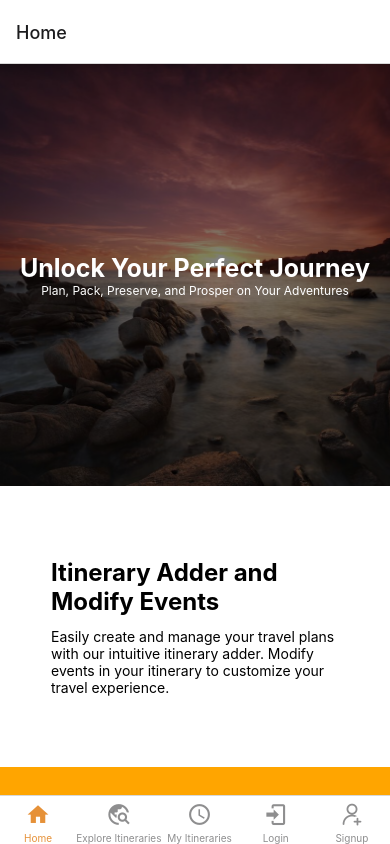
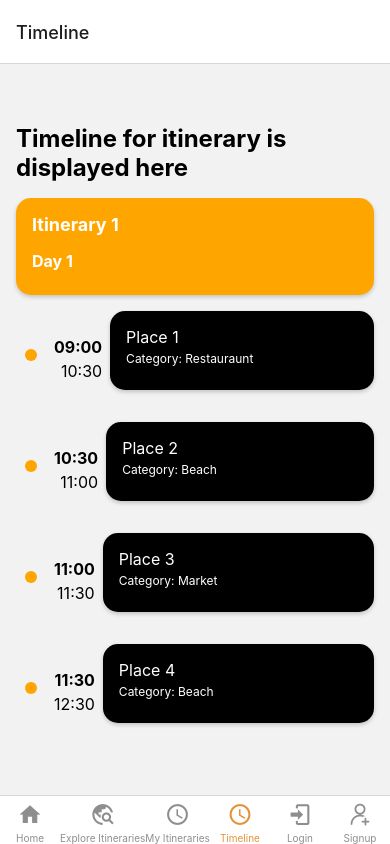
Before and after one commit to TejasAU/FlexiTravelPlannerApp, a React Native app: screen /Timeline in a window 390 px wide. Built offline with nearby package versions, Linux system fonts and the light colour scheme.

Commit message:
added timeline

```diff
--- a/App.js
+++ b/App.js
@@ -8,6 +8,7 @@ import ExploreItineraries from './components/Itineraries/exploreItineraries/Expl
 import Home from './components/home/Home';
 import Signup from './components/login/Signup';
 import Login from './components/login/Login';
+import Timelines from './components/Itineraries/myItineraries/Timelines';
 
 const Tab = createBottomTabNavigator();
 
@@ -50,6 +51,16 @@ function MyTabs() {
         }}
       />
       <Tab.Screen
+        name="Timeline"
+        component={Timelines}
+        options={{
+          tabBarLabel: 'Timeline',
+          tabBarIcon: ({ color, size }) => (
+            <MaterialIcons name="schedule" color={color} size={size} />
+          ),
+        }}
+      />
+      <Tab.Screen
         name="Login"
         component={Login}
         options={{
--- a/components/Itineraries/myItineraries/MyItineraries.js
+++ b/components/Itineraries/myItineraries/MyItineraries.js
@@ -38,7 +38,7 @@ const MyItineraries = () => {
   ]);
 
   const renderAppointmentCard = ({ item }) => (
-    <View style={[styles.card, { backgroundColor: "black", borderTopWidth:4, borderTopColor: "grey"}]}>
+    <View style={[styles.card, { backgroundColor: "black", }]}>
       <Text style={[styles.cardTitle, { color: "orange" }]}>{item.title}</Text>
       <View style={styles.cardDates}>
         <Text style={styles.cardDate}>Short Optional description here</Text>
--- a/components/Itineraries/myItineraries/Timelines.js
+++ b/components/Itineraries/myItineraries/Timelines.js
@@ -0,0 +1,200 @@
+import React from 'react';
+import { View, Text, Image, StyleSheet, FlatList } from 'react-native';
+
+const Timelines = () => {
+  const classes = [
+    {
+      startTime: '09:00',
+      endTime: '10:30',
+      title: 'Place 1',
+      category: 'Restauraunt',
+
+    },
+    {
+      startTime: '10:30',
+      endTime: '11:00',
+      title: 'Place 2',
+      category: 'Beach',
+
+    },
+    {
+      startTime: '11:00',
+      endTime: '11:30',
+      title: 'Place 3',
+      category: 'Market',
+
+    },
+    {
+      startTime: '11:30',
+      endTime: '12:30',
+      title: 'Place 4',
+      category: 'Beach',
+
+    },
+    // Add more classes as needed
+  ];
+
+  const renderClassItem = ({ item }) => (
+    <View style={styles.classItem}>
+      <View style={styles.timelineContainer}>
+        <View style={styles.timelineDot} />
+        <View style={styles.timelineLine} />
+      </View>
+
+      <View style={styles.classContent}>
+        <View style={styles.classHours}>
+          <Text style={styles.startTime}>{item.startTime}</Text>
+          <Text style={styles.endTime}>{item.endTime}</Text>
+        </View>
+
+        <View style={[styles.card,{backgroundColor:"black"}]}>
+          <Text style={styles.cardTitle}>{item.title}</Text>
+          <Text style={styles.cardCategory}>Category: {item.category}</Text>
+
+        </View>
+      </View>
+    </View>
+  );
+
+  const renderHeader = () => (
+    <View style={styles.card}>
+      <View style={styles.header}>
+        <Text style={styles.headerTitle}>Itinerary 1</Text>
+      </View>
+
+      <View style={styles.body}>
+        <View style={styles.userInfo}>
+          <Text style={styles.userName}>Day 1</Text>
+        </View>
+      </View>
+    </View>
+  )
+
+  return (
+    <View style={styles.container}>
+      <Text style={styles.title}>Timeline for itinerary is displayed here</Text>
+
+      <FlatList
+      contentContainerStyle={{paddingHorizontal:16}}
+        data={classes}
+        ListHeaderComponent={renderHeader}
+        renderItem={renderClassItem}
+        keyExtractor={(item, index) => index.toString()}
+      />
+    </View>
+  );
+};
+
+const styles = StyleSheet.create({
+  container: {
+    flex:1,
+    paddingTop: 60,
+  },
+  title: {
+    fontSize: 24,
+    fontWeight: 'bold',
+    marginBottom: 16,
+    marginLeft:16
+  },
+  card: {
+    flex:1,
+    backgroundColor: 'orange',
+    borderRadius: 15,
+    shadowColor: '#000',
+    shadowOffset: { width: 0, height: 2 },
+    shadowOpacity: 0.2,
+    shadowRadius: 4,
+    elevation: 4,
+    marginBottom: 16,
+    padding: 16,
+  },
+  header: {
+    marginBottom: 8,
+  },
+  headerTitle: {
+    color:'white',
+    fontSize: 18,
+    fontWeight: 'bold',
+  },
+  headerSubtitle: {
+    fontSize: 12,
+    color:'#ffffff',
+  },
+  body: {
+    flexDirection: 'row',
+    alignItems: 'center',
+    marginVertical: 8,
+  },
+  avatar: {
+    width: 60,
+    height: 60,
+    borderRadius: 30,
+    marginRight: 8,
+  },
+  userInfo: {
+    flex: 1,
+  },
+  userName: {
+    fontSize: 16,
+    fontWeight: 'bold',
+    color:'#ffffff',
+  },
+  userRole: {
+    fontSize: 12,
+    color:'#ffffff',
+  },
+  classItem: {
+    flex:1,
+    flexDirection: 'row',
+    alignItems: 'center',
+    marginBottom: 16,
+  },
+  timelineContainer: {
+    width: 30,
+    alignItems: 'center',
+  },
+  timelineDot: {
+    width: 12,
+    height: 12,
+    borderRadius: 6,
+    backgroundColor: 'orange',
+    marginBottom: 8,
+  },
+  timelineLine: {
+    flex: 1,
+    width: 2,
+    backgroundColor: 'black',
+  },
+  classContent: {
+    flex: 1,
+    flexDirection: 'row',
+    alignItems: 'center',
+    marginLeft: 8,
+  },
+  classHours: {
+    marginRight: 8,
+    alignItems: 'flex-end',
+  },
+  startTime: {
+    fontSize: 16,
+    fontWeight: 'bold',
+    marginBottom: 4,
+  },
+  endTime: {
+    fontSize: 16,
+  },
+  cardTitle: {
+    fontSize: 16,
+    color: 'white',
+    marginBottom: 4,
+  },
+  cardCategory: {
+    fontSize: 12,
+    color: 'white',
+    marginBottom: 8,
+  },
+
+
+});
+
+export default Timelines;
```
